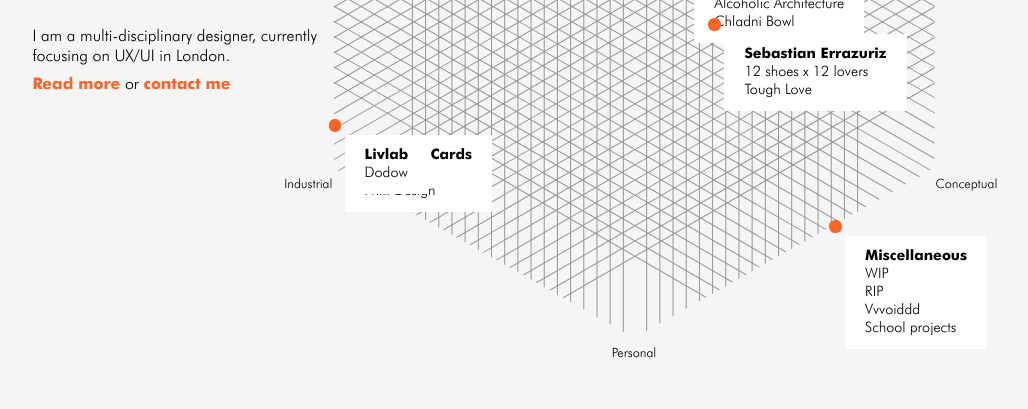
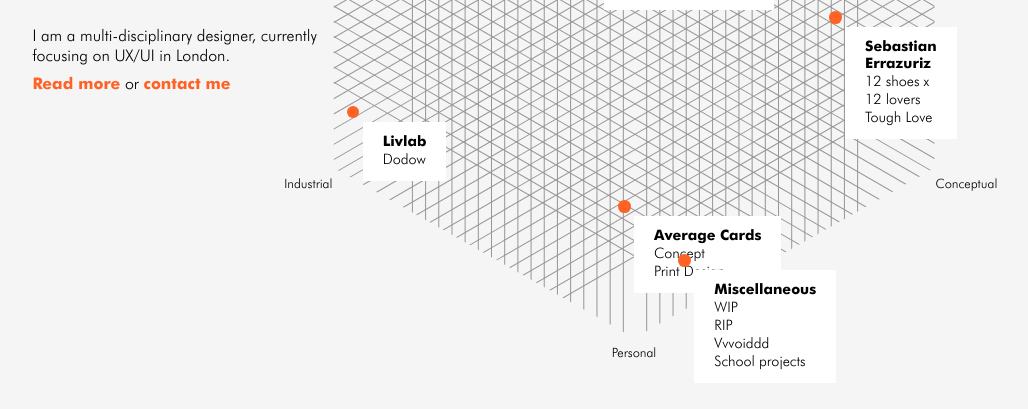
Before and after one commit to audreymgr/audreymgr.github.io, a Jekyll site: the page built from index.html, in a window 1280 px wide. Shown: the top 409 px of the page, without its empty margins (6-1034 px from the left). Built offline with Jekyll 4.4.1, drawn with Linux system fonts in a browser that asks for light colours.

Commit message:
Projects_position2

```diff
--- a/index.html
+++ b/index.html
@@ -16,33 +16,7 @@
             <li id="factual">Functional</li>
         </ul>
         <ul id="projects-list">
-            <li style="left: 60%; top: 45%;">
-                <a href="/work/bompasandparr.html">
-                    <h2>Bompas & Parr</h2>
-                    <ul>
-                        <li>Alcoholic Architecture</li>
-                        <li>Chladni Bowl</li>
-                    </ul>
-                </a>
-            </li>
-            <li style="left: 90%; top: 30%;">
-                <a href="/work/jack.html">
-                    <h2>Jack</h2>
-                    <ul>
-                        <li>UX/UI Research</li>
-                    </ul>
-                </a>
-            </li>
-            <li style="left: 2%; top: 70%;">
-                <a href="/work/averagecards.html">
-                    <h2>Average Cards</h2>
-                    <ul>
-                        <li>Concept</li>
-                        <li>Print Design</li>
-                    </ul>
-                </a>
-            </li>
-            <li style="left: 60%; top: 5%;">
+            <li style="left: 55%; top: 2%;">
                 <a href="/work/route1.html">
                     <h2>Route1</h2>
                     <ul>
@@ -53,7 +27,7 @@
                     </ul>
                 </a>
             </li>
-            <li style="left: 1%; top: 20%;">
+            <li style="left: 5%; top: 12%;">
                 <a href="/work/proofreadinginternational.html">
                     <h2>Proofreading International</h2>
                     <ul>
@@ -61,7 +35,24 @@
                     </ul>
                 </a>
             </li>
-            <li style="left: 65%; top: 55%;">
+            <li style="left: 80%; top: 26%;">
+                <a href="/work/jack.html">
+                    <h2>Jack</h2>
+                    <ul>
+                        <li>UX/UI Research</li>
+                    </ul>
+                </a>
+            </li>
+            <li style="left: 45%; top: 40%;">
+                <a href="/work/bompasandparr.html">
+                    <h2>Bompas & Parr</h2>
+                    <ul>
+                        <li>Alcoholic Architecture</li>
+                        <li>Chladni Bowl</li>
+                    </ul>
+                </a>
+            </li>
+            <li style="left: 85%; top: 54%;">
                 <a href="/work/sebastianerrazuriz.html">
                     <h2>Sebastian Errazuriz</h2>
                     <ul>
@@ -70,7 +61,7 @@
                     </ul>
                 </a>
             </li>
-            <li style="left: 2%; top: 70%;">
+            <li style="left: 5%; top: 68%;">
                 <a href="/work/livlab.html">
                     <h2>Livlab</h2>
                     <ul>
@@ -78,7 +69,16 @@
                     </ul>
                 </a>
             </li>
-            <li style="left: 85%; top: 85%;">
+            <li style="left: 50%; top: 82%;">
+                <a href="/work/averagecards.html">
+                    <h2>Average Cards</h2>
+                    <ul>
+                        <li>Concept</li>
+                        <li>Print Design</li>
+                    </ul>
+                </a>
+            </li>
+            <li style="left: 60%; top: 90%;">
                 <a href="/work/miscellaneous.html">
                     <h2>Miscellaneous</h2>
                     <ul>
```
